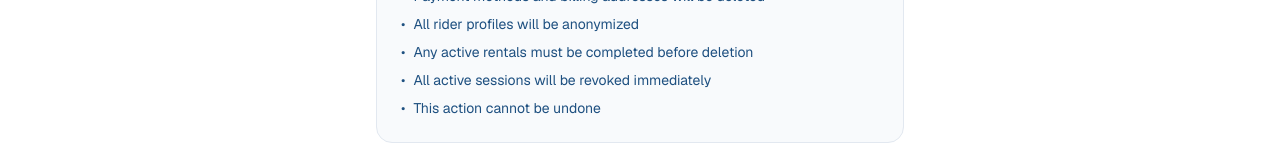
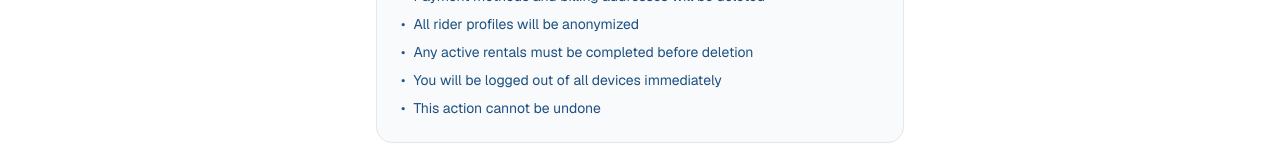
Before and after one commit to Mazen286/surfup-website, a Next.js app: page /delete-account in a window 1280 px wide. Shown: the part 399-559 px from the top of the page. Built offline with nearby package versions, Linux system fonts and the light colour scheme.

Commit message:
Clarify session revocation wording on delete account page
Reword "All active sessions will be revoked immediately" to
"You will be logged out of all devices immediately" to avoid
confusion with "active rentals" in the same list.

```diff
--- a/src/app/delete-account/page.tsx
+++ b/src/app/delete-account/page.tsx
@@ -43,7 +43,7 @@ export default function DeleteAccountPage() {
             </li>
             <li className="flex gap-2">
               <span className="text-destructive">&#x2022;</span>
-              All active sessions will be revoked immediately
+              You will be logged out of all devices immediately
             </li>
             <li className="flex gap-2">
               <span className="text-destructive">&#x2022;</span>
```
